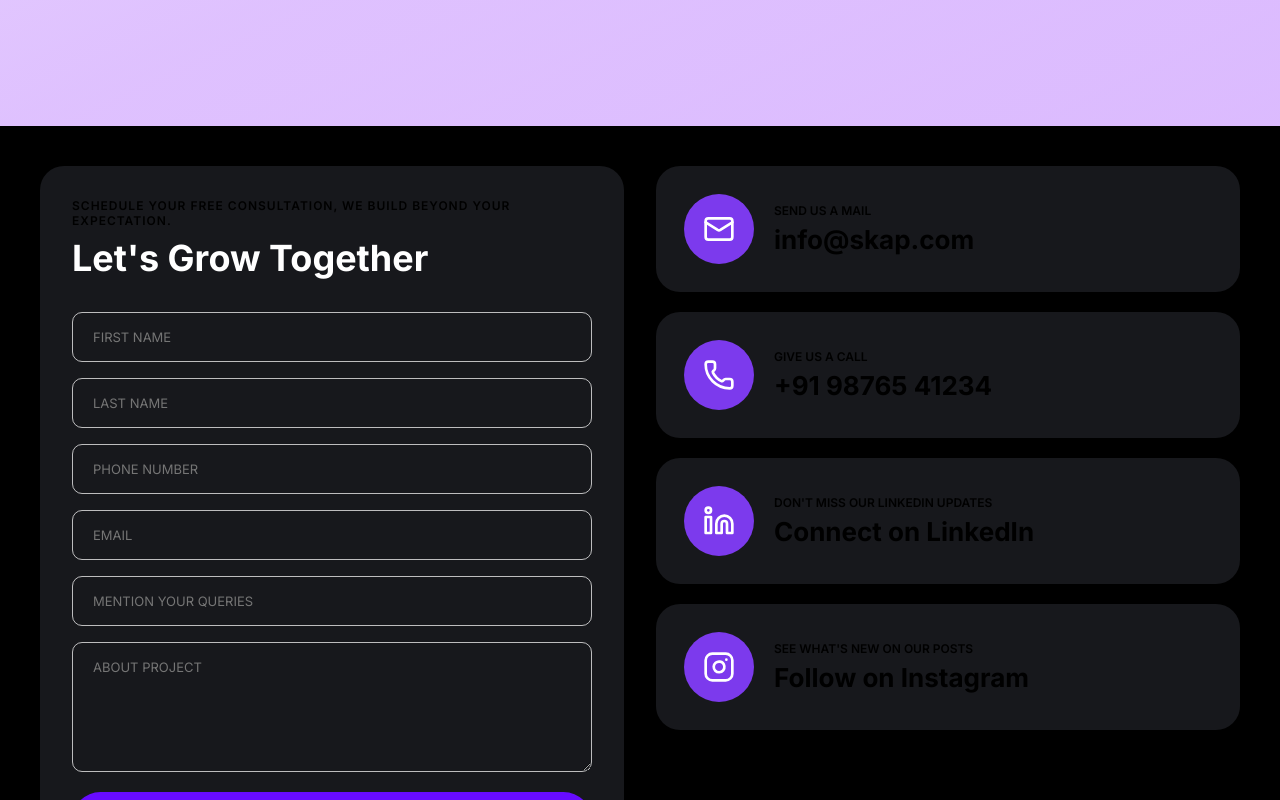
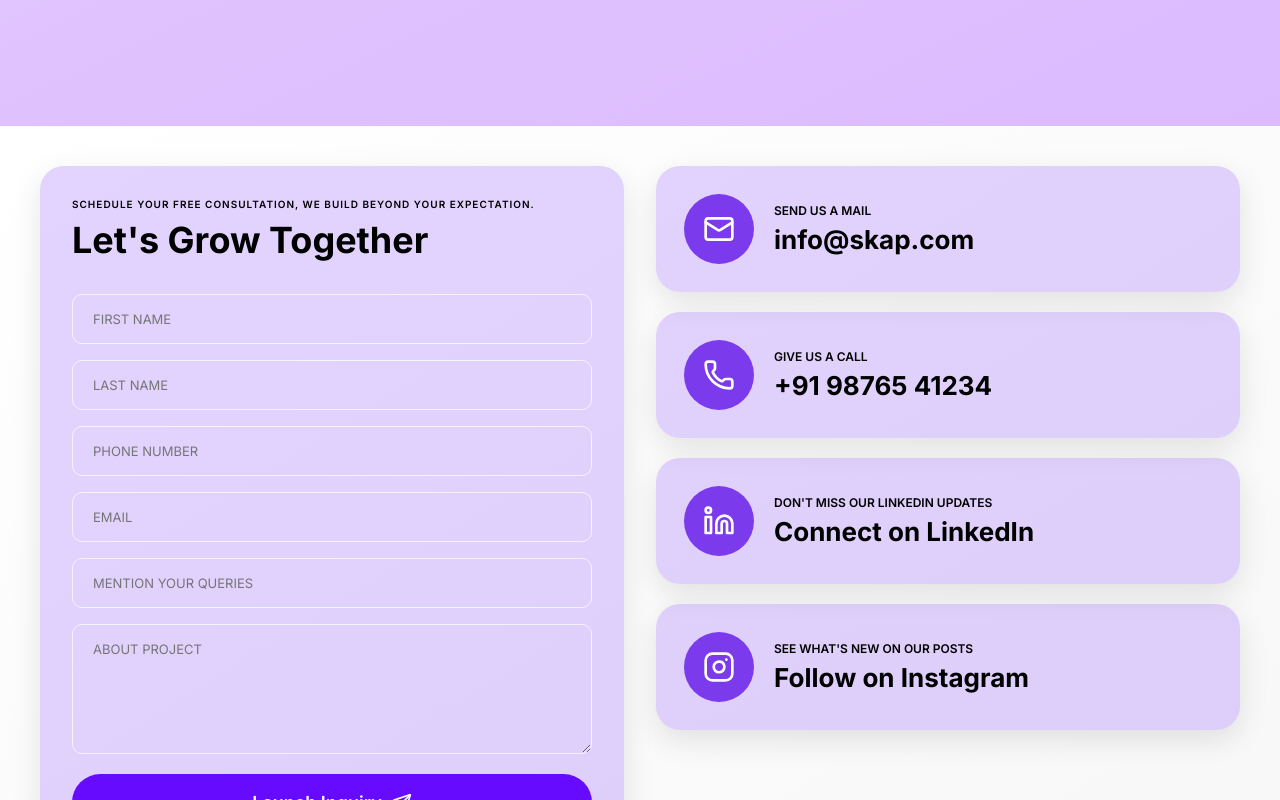
Before and after one commit to devskapx/Skapx, a React (Vite) app: page /contact in a window 1280 px wide. Shown: the part 560-1360 px from the top of the page. Built offline with nearby package versions, Linux system fonts and the light colour scheme; a web font is replaced by a local one.

Commit message:
Updated CSS

```diff
--- a/src/styles/Contactusform.css
+++ b/src/styles/Contactusform.css
@@ -21,7 +21,7 @@
 
 .contact-subtitle {
   color: #670BFF;
-  font-size: 12px;
+  font-size: 10px;
   font-weight: 600;
   letter-spacing: 1px;
   margin-bottom: 8px;
@@ -125,3 +125,28 @@
     grid-template-columns: 1fr;
   }
 }
+
+
+/* ========================================== */
+/* 🌙 DARK MODE (Default Look)                */
+/* ========================================== */
+body.dark .contact-wrapper {
+  background-color: #0d0d0d !important;
+  color: #ffffff !important;
+}
+
+/* ========================================== */
+/* ☀️ LIGHT MODE (White Gradient Background)  */
+/* ========================================== */
+body.light .contact-wrapper {
+  background: linear-gradient(to bottom right, #ffffff, #f7f7f7) !important;
+  color: #000000 !important;
+}
+
+body.light .contact-form-card {
+  background: #670bff2e;
+}
+
+body.light .info-card{
+   background: #670bff2e;
+}
```
